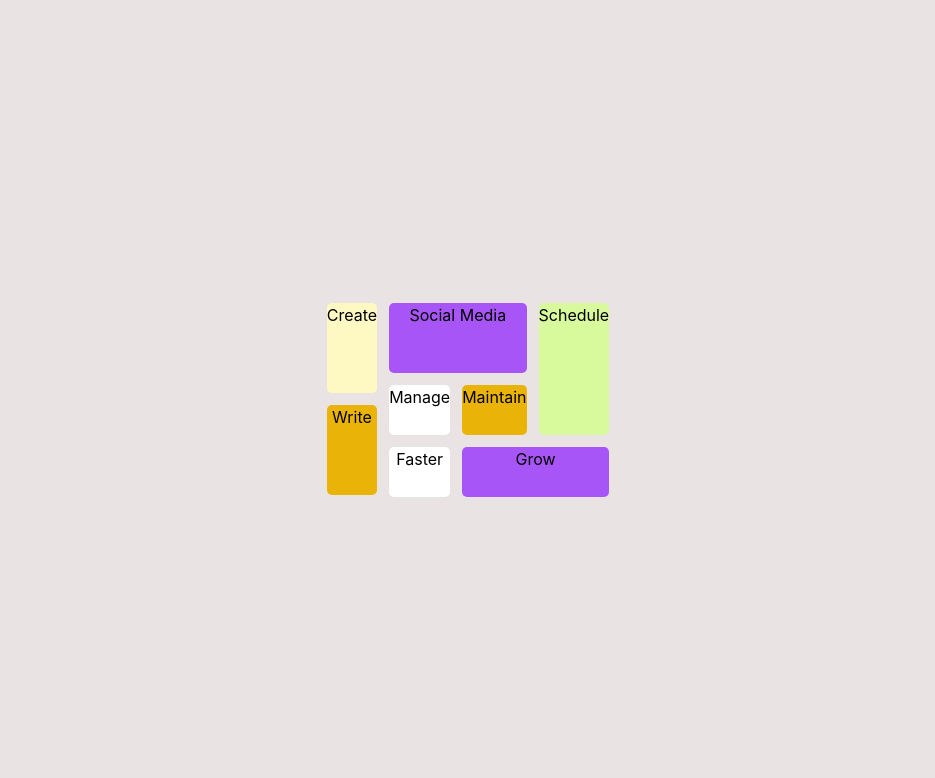
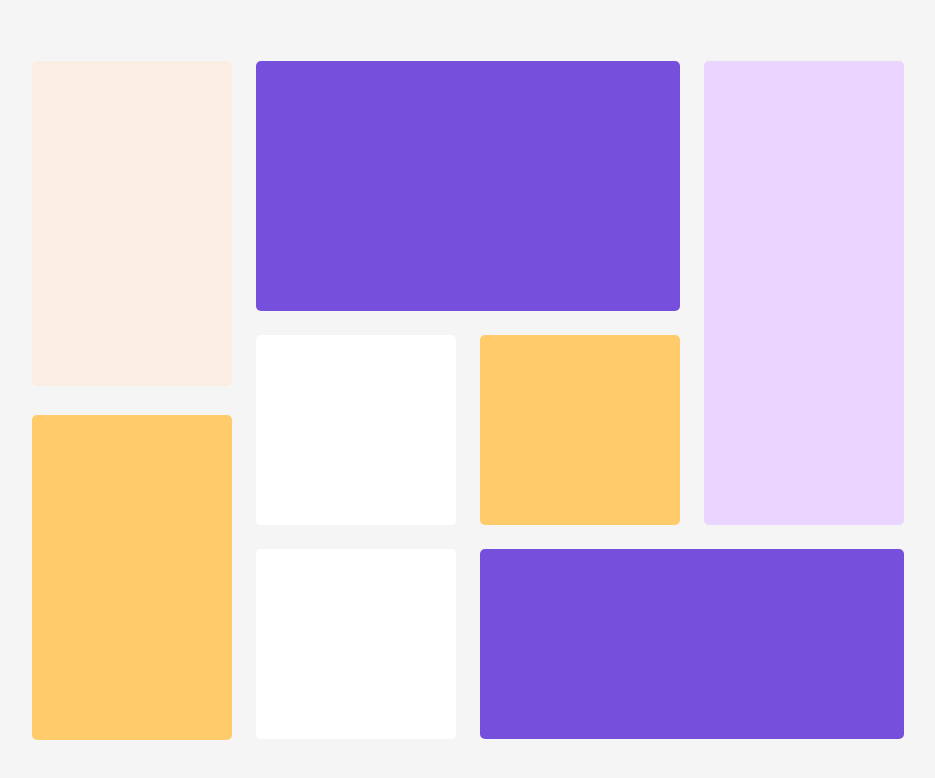
Before and after one commit to Maryiamreda/Bento-grid, a React (Vite) app: page / in a window 1280 px wide. Shown: the top 778 px of the page, without its empty margins (172-1107 px from the left). Built offline with nearby package versions, Linux system fonts and the light colour scheme.

Commit message:
adjust the sizes

```diff
--- a/src/App.css
+++ b/src/App.css
@@ -1,7 +1,6 @@
 #root {
   max-width: 1280px;
   margin: 0 auto;
-  padding: 2rem;
   text-align: center;
 }
  div{
--- a/src/App.tsx
+++ b/src/App.tsx
@@ -3,16 +3,16 @@ import './App.css';
 function App() {
   // grid-cols-4 grid-rows-4
   return (
-    <div className="grid gap-3 grid-cols-[auto_auto_auto_auto] grid-rows-[70px_50px_50px]">
-      <div className="bg-yellow-100 h-[90px]  ">Create</div>
-      <div className="bg-purple-500 col-span-2 h- ">Social Media</div>
-      <div className="bg-lime-200 row-span-2 col-start-4 ">Schedule</div>
-      <div className="bg-yellow-500 h-[90px] col-start-1 row-start-2 mt-5  ">Write</div>
-      <div className="bg-white row-start-2 col-start-2 ">Manage</div>
-      <div className="bg-yellow-500 row-start-2 col-start-3 ">Maintain</div>
-      <div className="bg-white row-start-3 col-start-2 ">Faster</div>
+    <div className="grid gap-6  grid-cols-4-cols-18vw grid-rows-[250px_190px_190px]">
+      <div className="bg-yellow-100 h-[325px]  "></div>
+      <div className="bg-purple-500 col-span-2 h- "></div>
+      <div className="bg-purple-200 row-span-2 col-start-4 "></div>
+      <div className="bg-yellow-500 h-[325px] col-start-1 row-start-2 mt-20  "></div>
+      <div className="bg-white row-start-2 col-start-2 "></div>
+      <div className="bg-yellow-500 row-start-2 col-start-3 "></div>
+      <div className="bg-white row-start-3 col-start-2 "></div>
 
-      <div className="bg-purple-500 row-start-3 col-start-3 col-span-2 ">Grow</div>
+      <div className="bg-purple-500 row-start-3 col-start-3 col-span-2 "></div>
 
     </div>
   );
--- a/src/index.css
+++ b/src/index.css
@@ -5,7 +5,7 @@
   font-family: Inter, system-ui, Avenir, Helvetica, Arial, sans-serif;
   line-height: 1.5;
   font-weight: 400;
-background-color: rgb(233, 227, 227);
+background-color:hsl(0, 0%, 96%);
 
   font-synthesis: none;
   text-rendering: optimizeLegibility;
--- a/tailwind.config.js
+++ b/tailwind.config.js
@@ -7,8 +7,19 @@ export default {
   theme: {
     extend: {
       colors: {
-
-      }
+        purple: {
+          100: 'hsl(254, 88%, 90%)',
+          500: 'hsl(256, 67%, 59%)',
+        },
+        yellow: {
+          100: 'hsl(31, 66%, 93%)',
+          500: 'hsl(39, 100%, 71%)',
+        },
+      },
+      gridTemplateColumns: {
+        // Define a custom 4-column layout with 18vw width each
+        '4-cols-18vw': 'repeat(4, 200px)',
+      },
     },
   },
   plugins: [],
```
